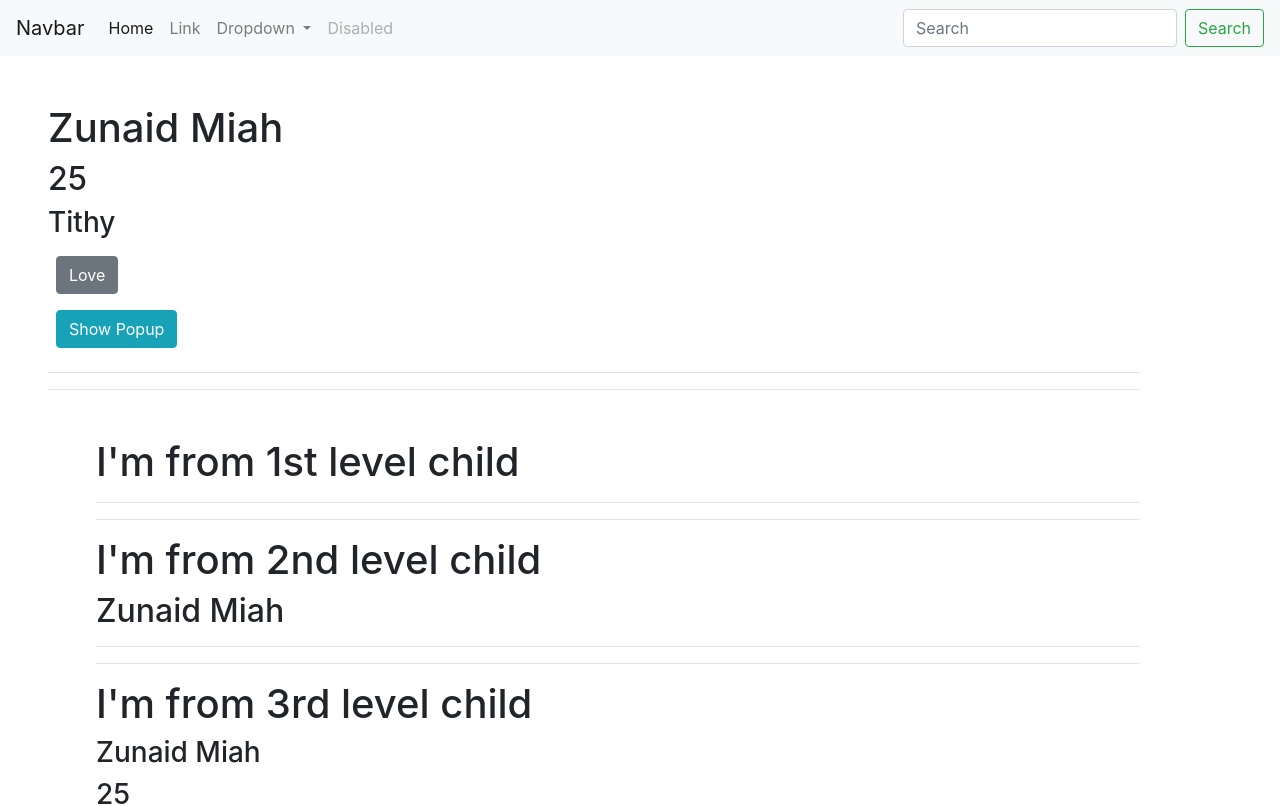
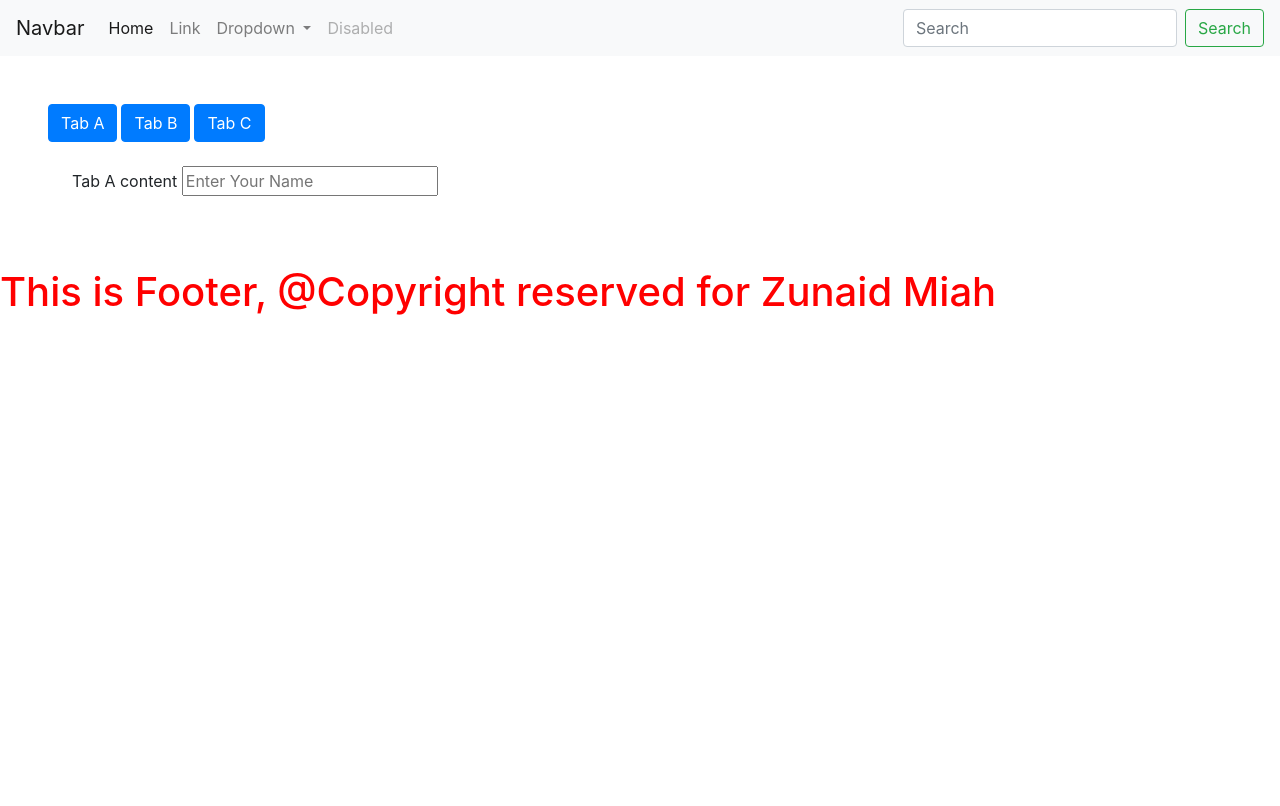
Before and after one commit to zunaidmiah/vue, a Vue app: page / in a window 1280 px wide. Shown: the top 806 px of the page. Built offline with nearby package versions, Linux system fonts and the light colour scheme.

Commit message:
keep alive dynamic content input value

```diff
--- a/src/App.vue
+++ b/src/App.vue
@@ -1,7 +1,7 @@
 <template>
   <mainHeader></mainHeader>
   <div class="container p-4 m-4">
-    <h1>{{ name }}</h1>
+    <!-- <h1>{{ name }}</h1>
         <h2>{{ Age }}</h2>
         <h3>{{ Girlfriend }}</h3>
         <button class="btn btn-secondary m-2" @click="makeLove">Love</button><br>
@@ -17,13 +17,13 @@
     </Card>
     <Card>
         <img src="https://picsum.photos/200/300" alt="" height="400" width="600"/>
-    </Card>
+    </Card> -->
 
 
 
 
     <!-- Card for Zunaid and Tithy -->
-    <Card>
+    <!-- <Card>
         <template v-slot:card-header>
             <img class="card-img-top" :src="zunaidImage" alt="Card image cap">
         </template>
@@ -56,9 +56,25 @@
                 <a :href="tithyLink" class="btn btn-primary">Go Facebook</a>
             </div>
         </template>
-    </Card>
+    </Card> -->
 
     <!-- End card for Zunaid and Tithy section -->
+
+    <!-- multiple dynamic component secrtion -->
+    <!-- tab A, tab B and tab C-->
+
+    <button class="btn btn-primary mr-1"  @click="activeTab = 'TabA'">Tab A</button>
+    <button class="btn btn-primary mr-1"  @click="activeTab = 'TabB'">Tab B</button>
+    <button class="btn btn-primary mr-1"  @click="activeTab = 'TabC'">Tab C</button>
+    <keep-alive>
+      <component :is="activeTab"/>
+  </keep-alive>
+    <!-- <TabA v-if="activeTab === 'TabA'"/>
+    <TabB v-if="activeTab === 'TabB'"/>
+    <TabC v-if="activeTab === 'TabC'"/> -->
+
+
+    <!-- End multiple dynamic component secrtion -->
   </div>
   <mainFooter :name="name"></mainFooter>
 </template>
@@ -71,6 +87,9 @@ import Form from "./Components/layout/form.vue";
 import Child1 from "./Components/layout/child1.vue";
 import Popup from "./Components/layout/Popup.vue";
 import Card from "./Components/layout/Card.vue";
+import TabA from "./Components/layout/TabA.vue";
+import TabB from "./Components/layout/TabB.vue";
+import TabC from "./Components/layout/TabC.vue";
 export default {
   data() {
     return {
@@ -85,6 +104,7 @@ export default {
       zunaidInfo: 'Hi, This is Zunaid Miah. He is a Software Engineer and having 3 Years+ experience to work on this field. Curenntly He is doing a full time job on a Company.',
       tithyInfo: 'Hi, This is Samima Akter Tithy. She is a Software Engineer and having 1 Years+ experience to work on this field. Curenntly She is learning and make her expert onn that field.',
       tithyLink: 'https://www.facebook.com/samimaaktertithy789',
+      activeTab: 'TabA'
     };
   },
 
@@ -113,6 +133,9 @@ export default {
     Child1,
     Popup,
     Card,
+    TabA,
+    TabB,
+    TabC
   },
 
   provide() {
--- a/src/Components/layout/tabA.vue
+++ b/src/Components/layout/tabA.vue
@@ -1,11 +1,16 @@
 <template lang="">
-    <div>
-
+    <div class="p-4">
+        Tab A content
+        <input type="text" placeholder="Enter Your Name" v-model="name"/>
     </div>
 </template>
 <script>
 export default {
-
+    data(){
+        return{
+            name: '',
+        };
+    }
 }
 </script>
 <style lang="">
--- a/src/Components/layout/tabB.vue
+++ b/src/Components/layout/tabB.vue
@@ -1,6 +1,6 @@
 <template lang="">
-    <div>
-
+    <div class="p-4">
+        Tab B content
     </div>
 </template>
 <script>
--- a/src/Components/layout/tabC.vue
+++ b/src/Components/layout/tabC.vue
@@ -1,10 +1,16 @@
 <template lang="">
-    <div>
-
+    <div class="p-4">
+        Tab C content
+        <input type="text" placeholder="Enter Your Email" v-model="email"/>
     </div>
 </template>
 <script>
 export default {
+    data(){
+        return{
+            email: ''
+        }
+    }
 
 }
 </script>
```
